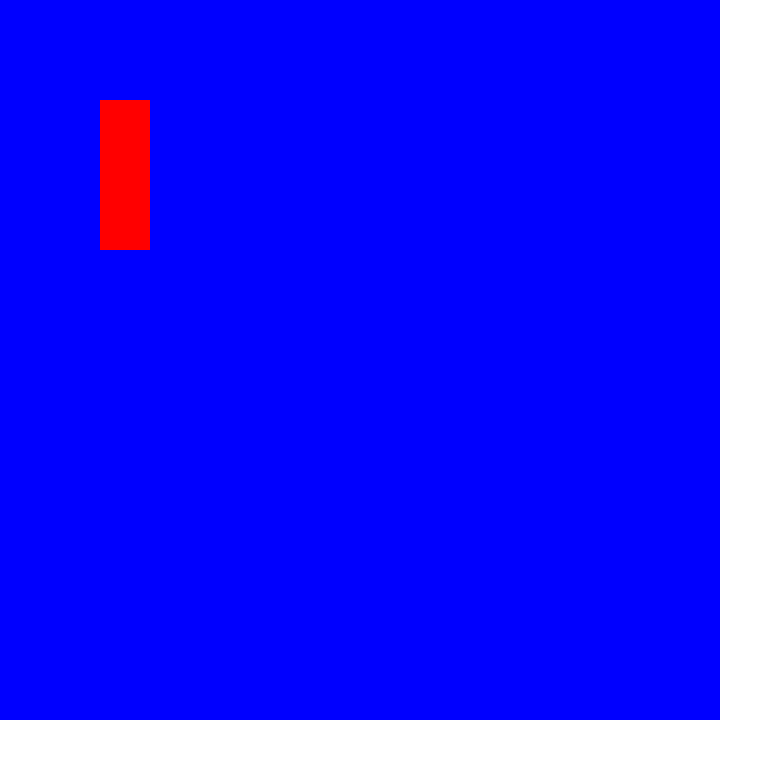
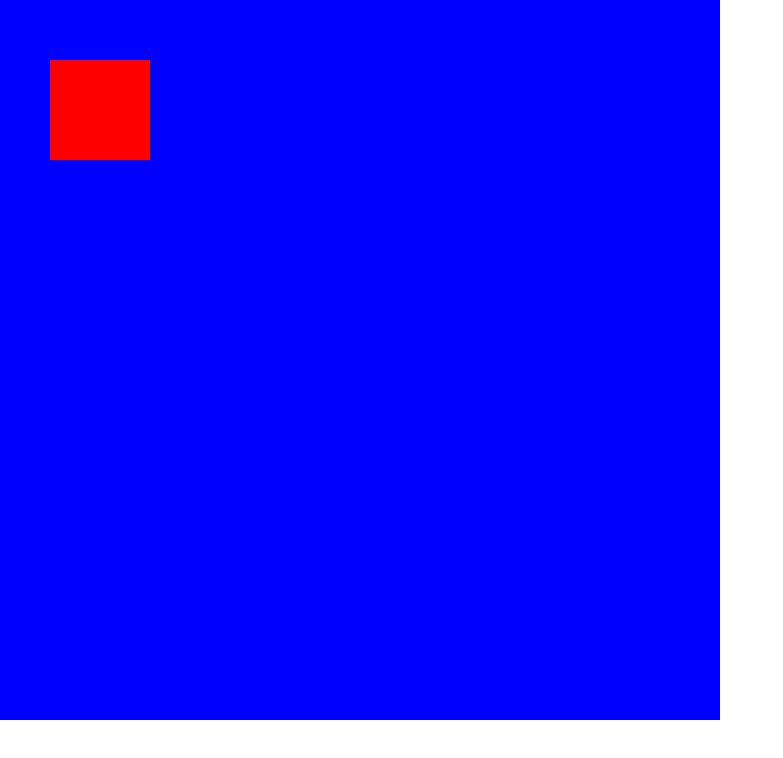
Before and after one commit to RubenEsperto/Birb, a plain HTML site: page Birb/index.html in a window 1280 px wide. Shown: the whole page, without its empty margins (0-783 px from the left). Drawn offline with Linux system fonts and the light colour scheme.

Commit message:
Drawing player

```diff
--- a/Birb/index.html
+++ b/Birb/index.html
@@ -8,6 +8,8 @@
 </head>
 <body>
     <canvas id="game-layout"></canvas>
+
+    <script src="./js/player.js"></script>
     <script src="./js/game.js"></script>
 </body>
 </html>
--- a/Birb/js/game.js
+++ b/Birb/js/game.js
@@ -4,11 +4,12 @@ class Game {
         this.ctx = context;
         this.width = this.canvas.width;
         this.height = this.canvas.height;
+        this.player = new Player(this);
     }
 
     render() {
         this.ctx.fillStyle = 'red';
-        this.ctx.fillRect(100, 100, 50, 150);
+        this.player.draw();
     }
 }
 
--- /dev/null
+++ b/Birb/js/player.js
@@ -0,0 +1,13 @@
+class Player{
+    constructor(game) {
+        this.game = game;
+        this.x = 50;
+        this.y = 60;
+        this.width = 100;
+        this.height = 100;
+    }
+
+    draw(){
+        this.game.ctx.fillRect(this.x, this.y, this.width, this.height);
+    }
+}
```
